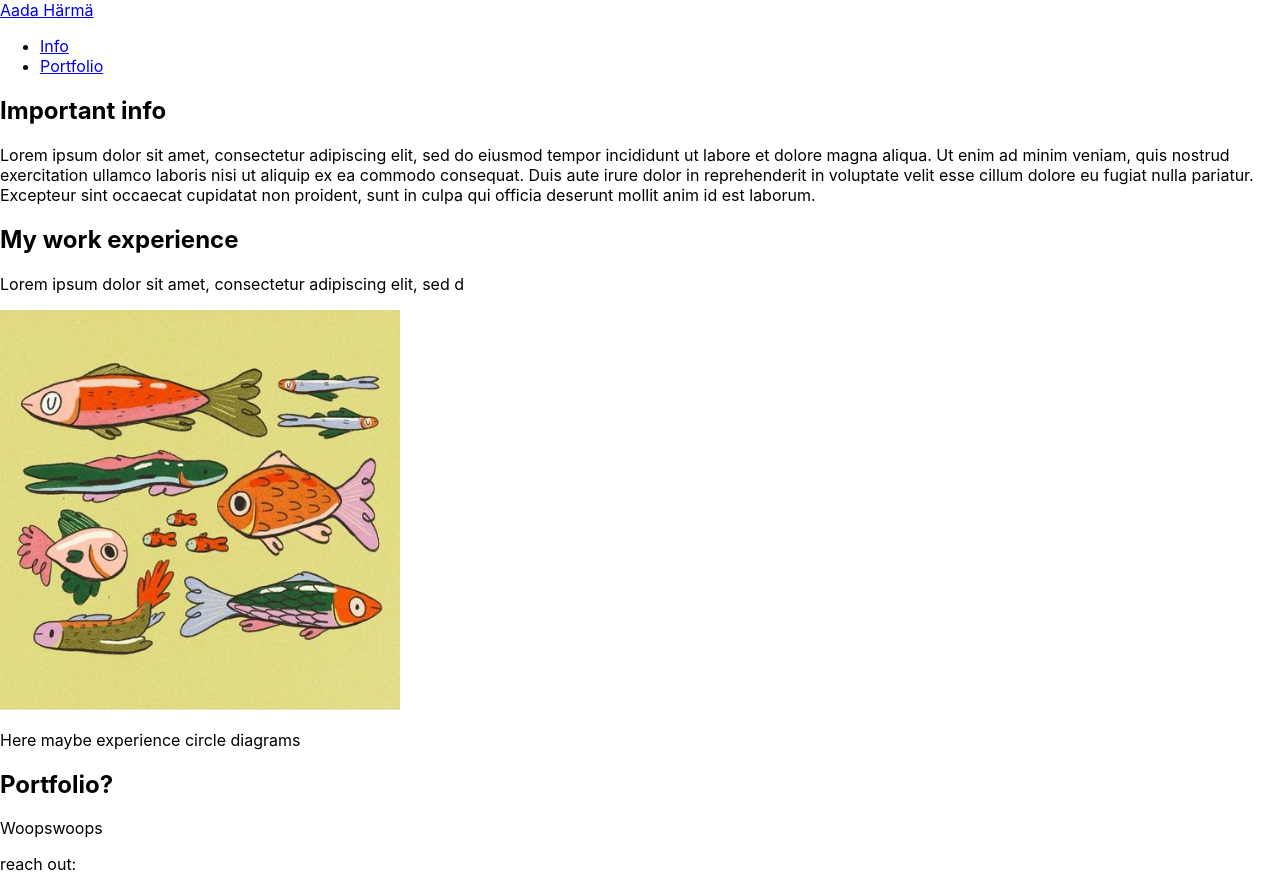
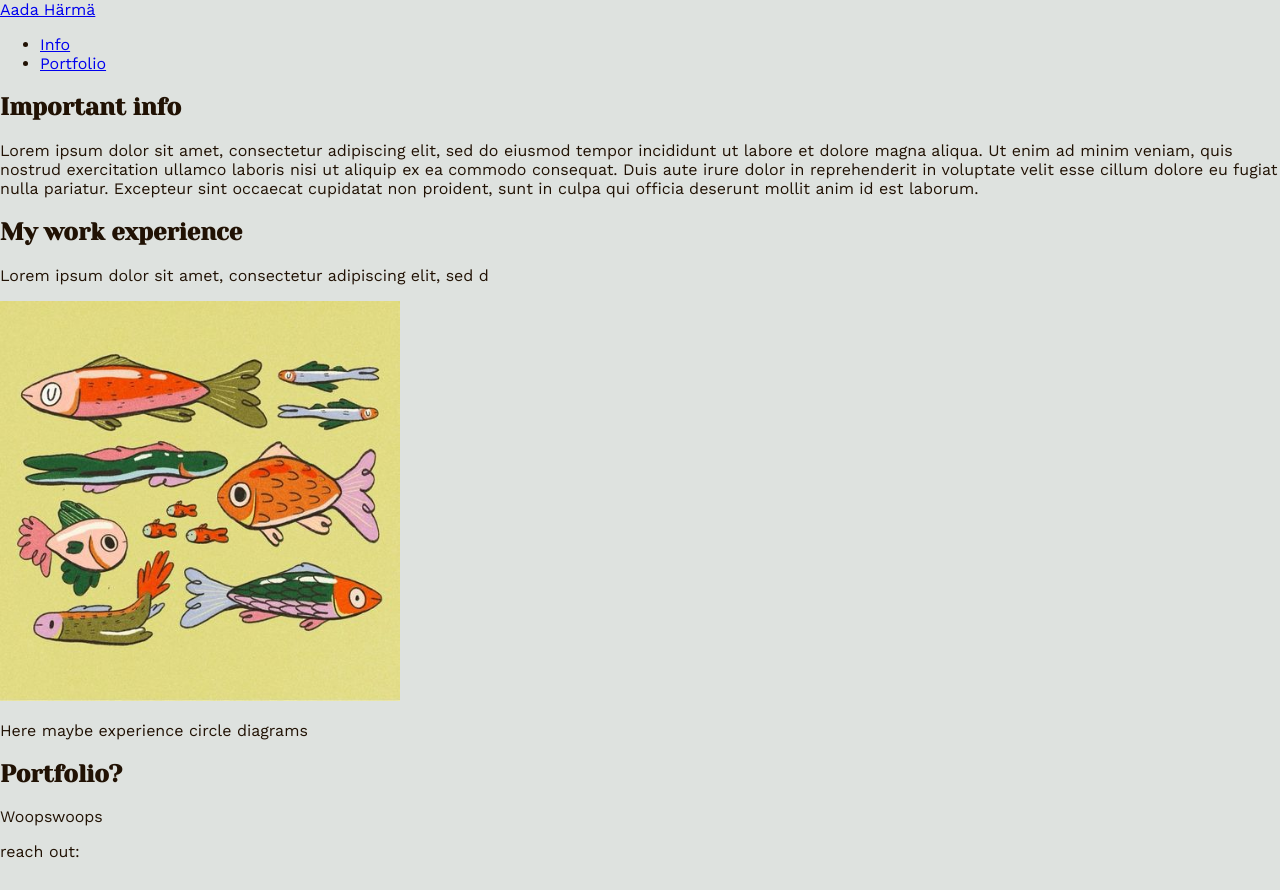
Before and after one commit to aadaharma/resume, a React (Create React App) app: page / in a window 1280 px wide. Built offline with nearby package versions, Linux system fonts and the light colour scheme.

Commit message:
Add css to h1 and body elements

```diff
--- a/src/App.css
+++ b/src/App.css
@@ -26,3 +26,14 @@
   font-family: 'WorkSans-Regular';
   src: local('WorkSans-Regular'), url(./fonts/WorkSans-Regular.ttf) format('truetype');
 }
+
+h1 {
+  font-family: 'YesevaOne-Regular';
+}
+
+body {
+  font-family: 'WorkSans-Regular';
+  margin: 0;
+  color: rgba(33, 18, 4);
+  background-color:rgba(222, 226, 223);
+}
```
